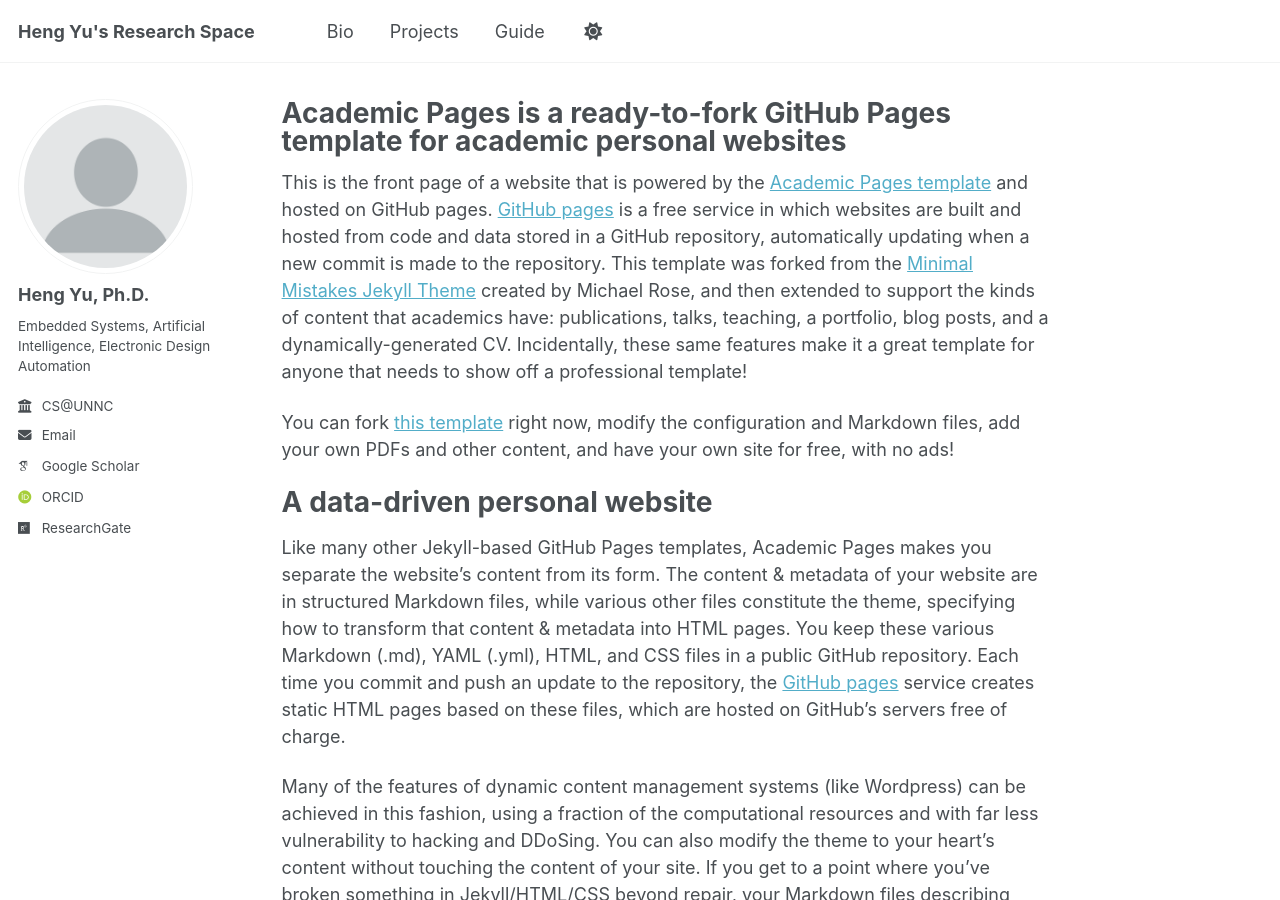
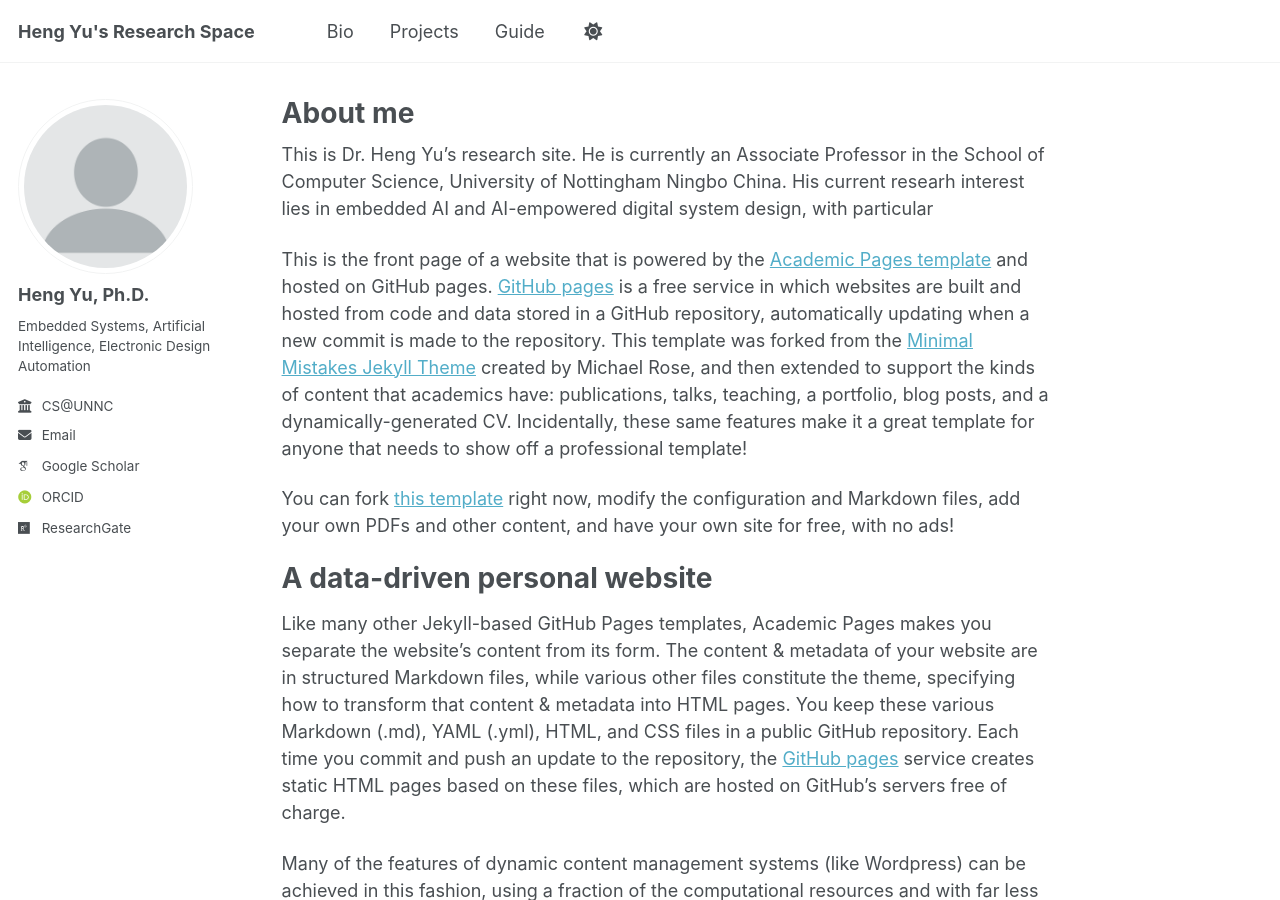
Before and after one commit to eleyuheng/eleyuheng.github.io, a Jekyll site: the page built from _pages/about.md, in a window 1280 px wide and 900 px high. Built offline with Jekyll 4.4.1, drawn with Linux system fonts in a browser that asks for light colours; some web fonts are replaced; a script that is not in the unit is left out.

Commit message:
Update about.md

```diff
--- a/_pages/about.md
+++ b/_pages/about.md
@@ -1,11 +1,13 @@
 ---
 permalink: /
-title: "Academic Pages is a ready-to-fork GitHub Pages template for academic personal websites"
+title: "About me"
 author_profile: true
 redirect_from:
   - /about/
   - /about.html
 ---
+
+This is Dr. Heng Yu's research site. He is currently an Associate Professor in the School of Computer Science, University of Nottingham Ningbo China. His current researh interest lies in embedded AI and AI-empowered digital system design, with particular
 
 This is the front page of a website that is powered by the [Academic Pages template](https://github.com/academicpages/academicpages.github.io) and hosted on GitHub pages. [GitHub pages](https://pages.github.com) is a free service in which websites are built and hosted from code and data stored in a GitHub repository, automatically updating when a new commit is made to the repository. This template was forked from the [Minimal Mistakes Jekyll Theme](https://mmistakes.github.io/minimal-mistakes/) created by Michael Rose, and then extended to support the kinds of content that academics have: publications, talks, teaching, a portfolio, blog posts, and a dynamically-generated CV. Incidentally, these same features make it a great template for anyone that needs to show off a professional template!
 
```
